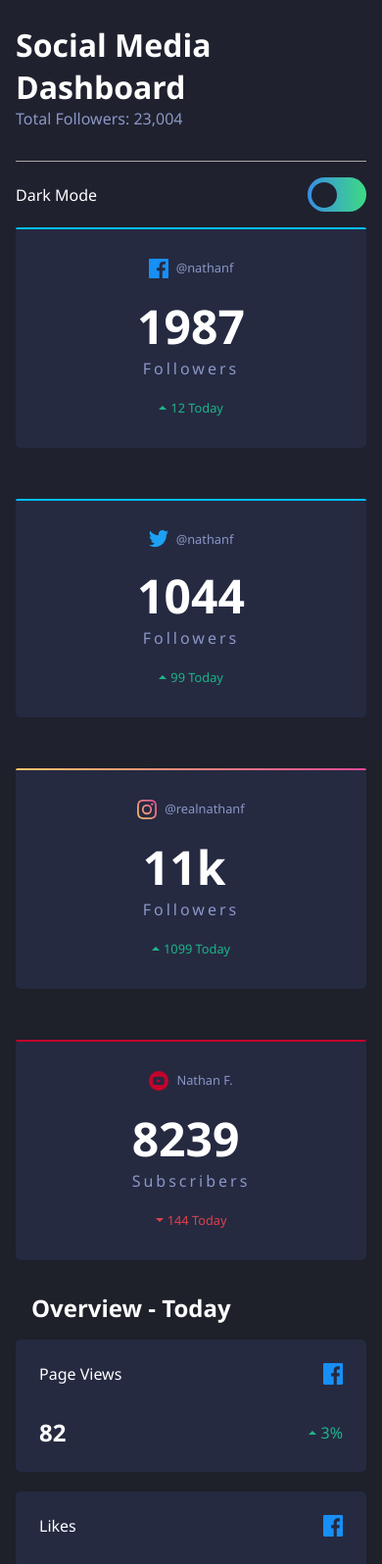
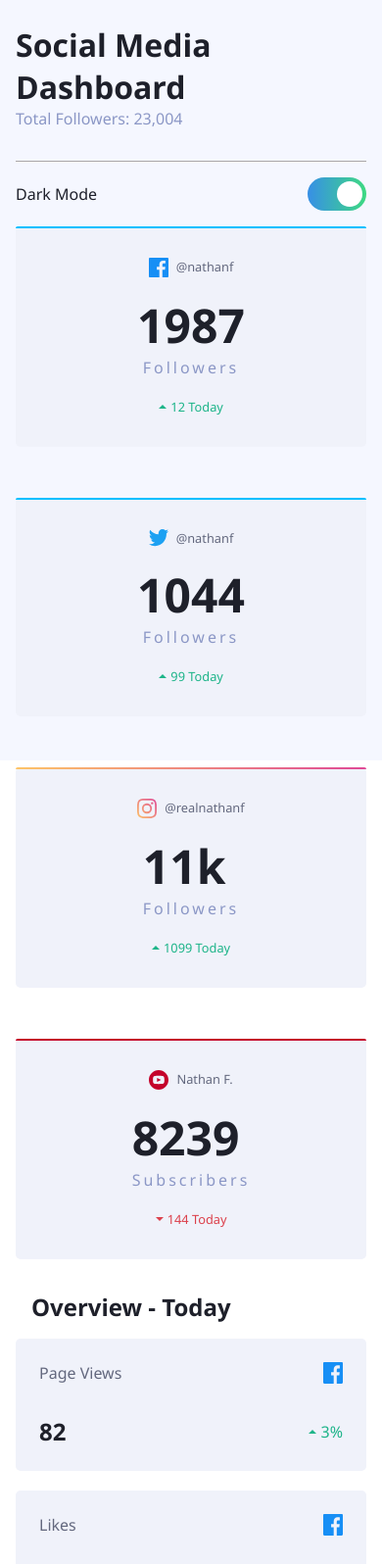
Before and after one commit to charlieScript/Social-Media-Dashboard, a plain HTML site: page index.html in a window 390 px wide. Shown: the top 1596 px of the page at 98% size. Drawn offline with Linux system fonts and the light colour scheme.

Commit message:
1. added css variables for the dark mode 2. removed dark-theme css file and light theme and nerged them into one 3. modified the app.js

```diff
--- /dev/null
+++ b/app.js
@@ -0,0 +1,9 @@
+const toggler = document.querySelector('.switch #check');
+
+toggler.addEventListener('input', (e) => {
+    if (e.target.checked) {
+        document.documentElement.setAttribute('data-theme', 'dark');
+    } else {
+        document.documentElement.setAttribute('data-theme', 'light');
+    }
+})
--- a/dark-theme.css
+++ /dev/null
@@ -1,353 +0,0 @@
-* {
-    box-sizing: border-box;
-    margin: 0;
-    padding: 0;
-}
-
-body {
-    font-family: 'Segoe UI', Tahoma, Geneva, Verdana, sans-serif;
-    background-color: hsl(230, 17%, 14%);
-    position: relative;
-}
-
-.container {
-    max-width: 1100px;
-    margin: auto;
-
-}
-
-header {
-    display: flex;
-    justify-content: space-between;
-    align-items: center;
-    padding: 2rem;
-    color: hsl(0, 0%, 100%);
-
-}
-
- header::before {
-    content: '';
-    position: absolute;
-    background-color: hsl(232, 19%, 15%);
-    left: 0;
-    top: 0;
-    width: 100%;
-    height: 30%;
-    z-index: -1;
-}
-
-header .logo p{
-    color: hsl(228, 34%, 66%);
-}
-
-.toggle {
-    display: flex;
-    align-items: center;
-}
-
-.toggle p {
-    margin-right: 1rem;
-}
-
-/* toggle button */
- /* box around the swich */
- .switch {
-    position: relative;
-    display: inline-block;
-    width: 60px;
-    height: 35px;
-}
-
-/* hide default html chcekbox */
-.switch input {
-    opacity: 0;
-    width: 0;
-    height: 0;
-}
-
-/* the switch */
-.slider {
-    position: absolute;
-    cursor: pointer;
-    top: 0;
-    left: 0;
-    right: 0;
-    bottom: 0;
-    background: linear-gradient(to right, rgb(55, 143, 230), rgb(62, 218, 130));
-    -webkit-transition: .4s;
-    transition: .4s;
-}
-
-.slider::before {
-    position: absolute;
-    content: "";
-    height: 26px;
-    width: 26px;
-    left: 4px;
-    bottom: 4px;
-    background-color: hsl(232, 19%, 15%);
-    -webkit-transition: .4s;
-    transition: .4s;
-}
-
-/* when the button is clicked */
-input:checked + .slider {
-    background-color: white;
-}
-
-input:focus + .slider {
-    box-shadow: 0 0 1px white;
-}
-
-/* toogle clicked */
-input:checked + .slider::before {
-    background-color: white;
-}
-
-input:checked + .slider::before {
-    -webkit-transform: translate(26px);
-    -ms-transform: translate(26px);
-    transform: translate(26px);
-}
-
-.slider.round {
-    border-radius: 34px;
-}
-
-.slider.round::before {
-    border-radius: 50%;
-}
-
-.card-grid-1 {
-    display: grid;
-    padding-left: 2rem;
-    padding-right: 2rem;
-    padding-top: 0;
-    grid-template-columns: repeat(4, 1fr);
-    gap: 20px;
-    margin: 0;
-}
-
-.card-grid-1 .cards {
-    padding: 2rem;
-    color: white;
-    display: flex;
-    flex-direction: column;
-    align-items: center;
-    background-color: hsl(228, 28%, 20%);
-    border-radius: 5px;
-    margin-bottom: 2rem;
-}
-
-.card-grid-1 .cards:hover {
-    cursor: pointer;
-    background-color: hsl(228, 17%, 45%);
-}
-
-.card-grid-1 .cards .card-logo {
-    display: flex;
-    margin-bottom: 1rem;
-}
-
-.card-grid-1 .cards .card-logo img {
-    margin-right: 0.5rem;
-}
-
-.card-grid-1 .cards .card-logo p {
-    font-size: .8rem;
-    color: hsl(228, 34%, 66%);
-}
-
-.content {
-    margin-bottom: 1rem;
-}
-
-.card-grid-1 .cards .content h1 {
-    font-size: 3rem;
-}
-.card-grid-1 .cards .content p {
-    text-align: center;
-    letter-spacing: 3px;
-    color: hsl(228, 34%, 66%);
-}
-
-.cards .counter * {
-    display: inline-block;
-    vertical-align: middle;
-}
-
-.cards .counter p {
-    color: hsl(163, 72%, 41%);
-    font-size: .8rem;
-}
-
-
-.cards:nth-child(4) .counter p {
-    color: hsl(356, 69%, 56%);
-}
-
-.card-grid-1 .cards:nth-child(1),
-.card-grid-1 .cards:nth-child(2),
-.card-grid-1 .cards:nth-child(3),
-.card-grid-1 .cards:nth-child(4) {
-    position: relative;
-}
-
-.card-grid-1 .cards:nth-child(1)::before,
-.card-grid-1 .cards:nth-child(2)::before {
-    content: '';
-    position: absolute;
-    height: 1%;
-    width: 100%;
-    left: 0;
-    top: 0;
-    border-top-left-radius: 50px;
-    border-top-right-radius: 50px;
-    background-color: hsl(195, 100%, 50%);
-}
-
-.card-grid-1 .cards:nth-child(3)::before {
-    content: '';
-    position: absolute;
-    height: 1%;
-    width: 100%;
-    left: 0;
-    top: 0;
-    background: linear-gradient(to right, rgb(253, 196, 104), rgb(223, 73, 150));
-    border-top-left-radius: 50px;
-    border-top-right-radius: 50px;
-}
-
-.card-grid-1 .cards:nth-child(4)::before {
-    content: '';
-    position: absolute;
-    height: 1%;
-    width: 100%;
-    left: 0;
-    top: 0;
-    background-color: hsl(348, 97%, 39%);
-    border-top-left-radius: 50px;
-    border-top-right-radius: 50px;
-}
-
-.overview {
-    color: white;
-    padding-left: 2rem;
-}
-
-.card-grid-2 {
-    display: grid;
-    padding-left: 2rem;
-    padding-top: 1rem;
-    padding-right: 2rem;
-    grid-template-columns: repeat(4, 1fr);
-    grid-template-rows: repeat(2, 1fr);
-    gap: 20px;
-}
-
-.card-grid-2 .cards {
-    padding: 1.5rem;
-    color: white;
-    display: flex;
-    flex-direction: column;
-    background-color: hsl(228, 28%, 20%);
-    border-radius: 5px;
-}
-
-.card-grid-2 .cards:hover {
-    cursor: pointer;
-    background-color: hsl(228, 17%, 45%);
-}
-
-.card-grid-2 .cards .top {
-    display: flex;
-    justify-content: space-between;
-}
-
-.card-grid-2 .cards .bottom {
-    display: flex;
-    justify-content: space-between;
-    align-items: center;
-    margin-top: 2rem;
-}
-
-.card-grid-2 .cards .bottom div * {
-    display: inline-block;
-    vertical-align: middle;
-}
-
-.card-grid-2 .cards:nth-child(1) .bottom div p,
-.card-grid-2 .cards:nth-child(3) .bottom div p,
-.card-grid-2 .cards:nth-child(4) .bottom div p,
-.card-grid-2 .cards:nth-child(5) .bottom div p,
-.card-grid-2 .cards:nth-child(6) .bottom div p,
-.card-grid-2 .cards:nth-child(8) .bottom div p {
-    color: hsl(163, 72%, 41%);
-}
-.card-grid-2 .cards:nth-child(2) .bottom div p,
-.card-grid-2 .cards:nth-child(7) .bottom div p {
-    color: hsl(356, 69%, 56%);
-}
-
-
-@media screen and (max-width: 810px) {
-    .card-grid-1 {
-        display: grid;
-        padding-left: 2rem;
-        padding-right: 2rem;
-        padding-top: 0;
-        grid-template-columns: repeat(2, 1fr);
-        gap: 20px;
-        margin: 0;
-    }
-
-    .card-grid-2 {
-        display: grid;
-        padding-left: 2rem;
-        padding-top: 1rem;
-        padding-right: 2rem;
-        grid-template-columns: repeat(2, 1fr);
-        grid-template-rows: repeat(2, 1fr);
-        gap: 20px;
-        margin-bottom: 2rem;
-    }
-}
-
-@media screen and (max-width: 450px) {
-    .card-grid-1 {
-        display: grid;
-        padding-left: 1rem;
-        padding-right: 1rem;
-        padding-top: 0;
-        grid-template-columns: 1fr;
-        gap: 20px;
-        margin: 0;
-    }
-
-    .card-grid-2 {
-        display: grid;
-        padding-left: 1rem;
-        padding-top: 1rem;
-        padding-right: 1rem;
-        grid-template-columns: 1fr;
-        gap: 20px;
-        margin-bottom: 2rem;
-    }
-
-    header {
-        flex-direction: column;
-        display: block;
-        padding: 1rem;
-        padding-top: 1.5rem;
-    }
-
-    header .logo {
-        margin-bottom: 1rem;
-        border-bottom: 1px solid rgb(170, 167, 167);
-        padding-bottom: 2rem;
-    }
-
-    .toggle {
-        justify-content: space-between;
-    }
-}
--- a/index.html
+++ b/index.html
@@ -5,8 +5,8 @@
   <meta name="viewport" content="width=device-width, initial-scale=1.0"> <!-- displays site properly based on user's device -->
 
   <link rel="icon" type="image/png" sizes="32x32" href="./images/favicon-32x32.png">
-  <!-- <link rel="stylesheet" href="light-theme.css"> -->
-  <link rel="stylesheet" href="dark-theme.css">
+  <link rel="stylesheet" href="style.css">
+  <!-- <link rel="stylesheet" href="dark-theme.css"> -->
 
   <title>Frontend Mentor | [Challenge Name Here]</title>
 
@@ -28,9 +28,9 @@
             <div class="toggle">
                 <p>Dark Mode</p>
                 <label class="switch">
-                <input type="checkbox">
-                <span class="slider round"></span>
-            </label>
+                    <input type="checkbox" id="check">
+                    <span class="slider round"></span>
+                </label>
             </div>
 
         </header>
@@ -221,5 +221,6 @@
     Challenge by <a href="https://www.frontendmentor.io?ref=challenge" target="_blank">Frontend Mentor</a>.
     Coded by <a href="#">Your Name Here</a>.
   </div> -->
+  <script src="app.js"></script>
 </body>
 </html>
--- a/light-theme.css
+++ b/style.css
@@ -1,3 +1,19 @@
+:root {
+    --bg-color: hsl(0, 0%, 100%);
+    --bg-color-pattern: hsl(225, 100%, 98%);
+    --primary-color: hsl(230, 17%, 14%);
+    --card-bg-color: hsl(227, 47%, 96%);
+    --secondary-color: hsl(228, 12%, 44%);
+}
+
+[data-theme='dark'] {
+    --bg-color: hsl(230, 17%, 14%);
+    --bg-color-pattern: hsl(232, 19%, 15%);
+    --primary-color: hsl(0, 0%, 100%);
+    --card-bg-color: hsl(228, 28%, 20%);
+    --secondary-color: hsl(228, 12%, 44%);
+}
+
 * {
     box-sizing: border-box;
     margin: 0;
@@ -6,7 +22,7 @@
 
 body {
     font-family: 'Segoe UI', Tahoma, Geneva, Verdana, sans-serif;
-    background-color: hsl(0, 0%, 100%);
+    background-color: var(--bg-color);
     position: relative;
 }
 
@@ -21,14 +37,14 @@ header {
     justify-content: space-between;
     align-items: center;
     padding: 2rem;
-    color: black;
+    color: var(--primary-color);
 
 }
 
  header::before {
     content: '';
     position: absolute;
-    background-color: hsl(225, 100%, 98%);
+    background-color: var(--bg-color-pattern);
     left: 0;
     top: 0;
     width: 100%;
@@ -134,7 +150,7 @@ input:checked + .slider::before {
     display: flex;
     flex-direction: column;
     align-items: center;
-    background-color: hsl(227, 47%, 96%);
+    background-color: var(--card-bg-color);
     border-radius: 5px;
     margin-bottom: 2rem;
 }
@@ -160,6 +176,7 @@ input:checked + .slider::before {
 
 .content {
     margin-bottom: 1rem;
+    color: var(--primary-color);
 }
 
 .card-grid-1 .cards .content h1 {
@@ -231,7 +248,7 @@ input:checked + .slider::before {
 }
 
 .overview {
-    color: hsl(230, 17%, 14%);
+    color: var(--primary-color);
     padding-left: 2rem;
 }
 
@@ -247,10 +264,10 @@ input:checked + .slider::before {
 
 .card-grid-2 .cards {
     padding: 1.5rem;
-    color: hsl(228, 12%, 44%);
+    color: var(--secondary-color);
     display: flex;
     flex-direction: column;
-    background-color: hsl(227, 47%, 96%);
+    background-color: var(--card-bg-color);
     border-radius: 5px;
 }
 
@@ -269,7 +286,7 @@ input:checked + .slider::before {
     justify-content: space-between;
     align-items: center;
     margin-top: 2rem;
-    color: black;
+    color: var(--primary-color);
 }
 
 .card-grid-2 .cards .bottom div * {
```
